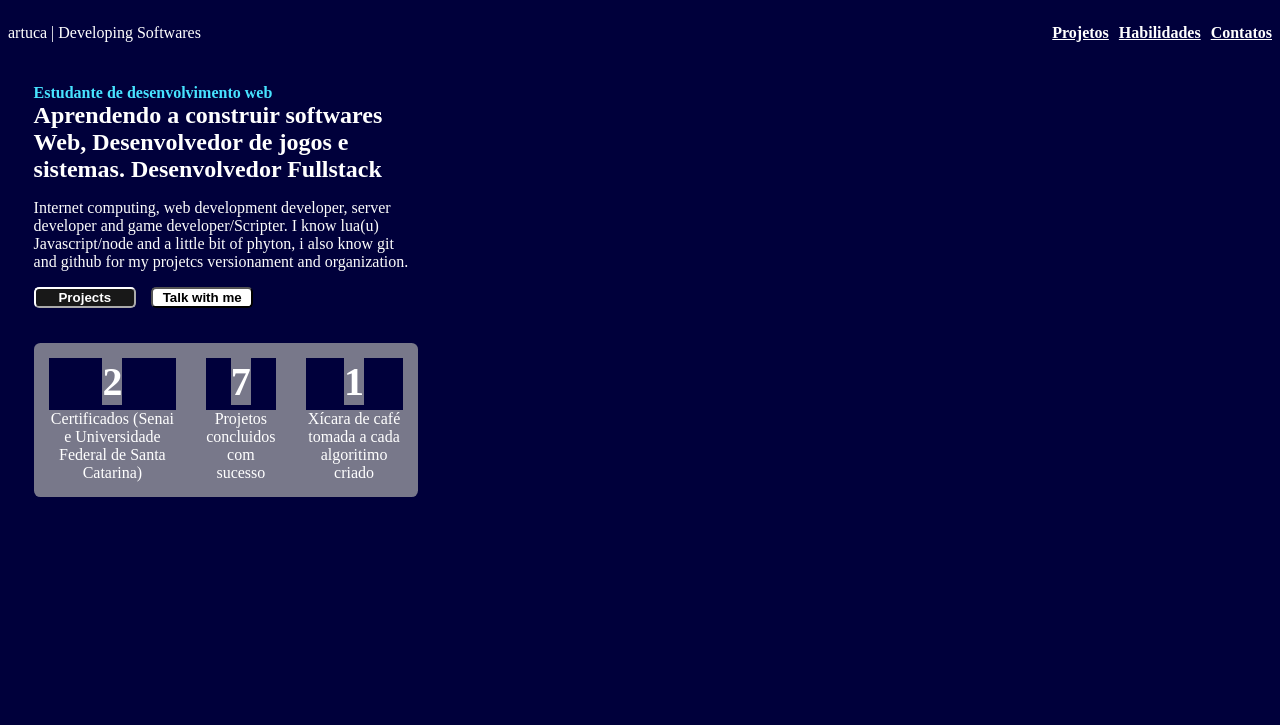
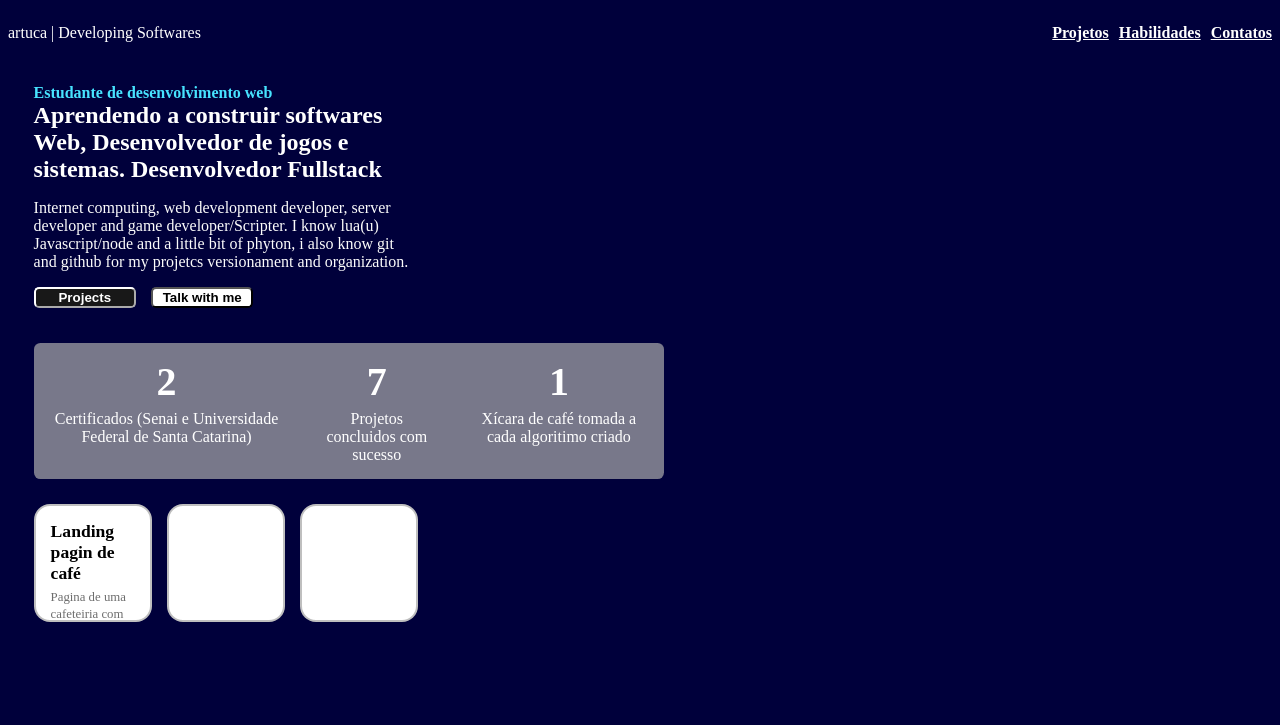
Before and after one commit to artuca2010/web-portfolio, a plain HTML site: page index.html in a window 1280 px wide. Drawn offline with Linux system fonts and the light colour scheme.

Commit message:
feat: more thing

```diff
--- a/Stylezation.css
+++ b/Stylezation.css
@@ -1,7 +1,10 @@
 * {
-    background-color: rgb(0, 0, 59);
     color: #fff;
     list-style: none;
+}
+
+body {
+    background-color: rgb(0, 0, 59);
 }
 /*Header Sections ----------///-----*/
 .HeaderContainer {
@@ -14,7 +17,6 @@
     display: flex;
     align-items: center;
     gap: 10px;
-    font-weight: bold;
     font-weight: bold;
 }
 /*Main Sections ----------///-----*/
@@ -36,7 +38,6 @@
 
 #MainTitle {
     color: white;
-    width: 30vw;
     margin: 0;
     width: 100%;
     font-weight: bold;
@@ -49,7 +50,6 @@
 }
 #MiniSubtitle {
     color: rgb(252, 252, 252);
-    width: 30vw;
     margin: 1;
     width: 100%;
     height: 15;
@@ -66,7 +66,6 @@
 
 #TalkwithMeButton {
     color: #000000;
-    background-color: rgb(24, 24, 24);
     width: 8vw;
     border-radius: 0.4vw;
     height: 15;
@@ -82,7 +81,7 @@
   background-color: rgba(172, 172, 172, 0.7);
   padding: 15px;
   border-radius: 0.5vw;
-  width: fit-content;
+  width: 600px;
 }
 
 /* --------------------------------------------------------- */
@@ -98,12 +97,50 @@
   margin: 0;
   font-weight: bold;
   color: #ffffff;
-  background-color: rgba(172, 172, 172, 0.7);
 }
 
 .DisplayedDescriptions {
   margin: 5px 0 0 0;
   color: #ffffff;
-  background-color: rgba(172, 172, 172, 0.7);
   font-size: 1rem;
 }
+
+/*----Bottom Main Section--------*/
+#BottomSection {
+  display: flex;
+  flex-direction: row;
+  gap: 15px;
+}
+
+/* ALTERADO APENAS AQUI PARA FORÇAR O QUADRADO */
+.BottomOptions {
+  width: 200px;               /* Ajustado para caber melhor na sua barra lateral de 30vw */
+  aspect-ratio: 1 / 1;        /* FORÇA o elemento a ser um quadrado perfeito (Proporção 1:1) */
+  height: auto;               /* Deixa o aspect-ratio controlar a altura com base na largura */
+  margin-top: 2vw;
+  border-radius: 16px;
+  background-color: rgb(255, 255, 255);
+  border: 2px solid rgba(128, 128, 128, 0.5);
+
+  display: flex;
+  flex-direction: column;
+  justify-content: flex-start;
+  padding: 15px;
+  box-sizing: border-box;
+  overflow: hidden;           /* Evita que textos muito longos estiquem o quadrado para baixo */
+}
+
+.OptionTitles {
+  color: #000000;
+  font-size: 1.1rem;
+  font-weight: bold;
+  margin: 0 0 5px 0;
+}
+
+.OptionSubtitles {
+  color: #6d6d6d;
+  font-size: 0.8rem;
+  font-weight: normal;
+  margin: 0;
+  line-height: 1.3;
+}
--- a/index.html
+++ b/index.html
@@ -57,6 +57,14 @@
 
   </div>
         </section>
+        <section id="BottomSection">
+            <div class="BottomOptions">
+                <h3 class="OptionTitles">Landing pagin de café</h3>
+                <p class="OptionSubtitles">Pagina de uma cafeteiria com menu responsivo com flexbox e codigo modular seguro e features unícas!</p>
+            </div>
+            <div class="BottomOptions"></div>
+            <div class="BottomOptions"></div>
+        </section>
     </main>
 </body>
 </html
```
